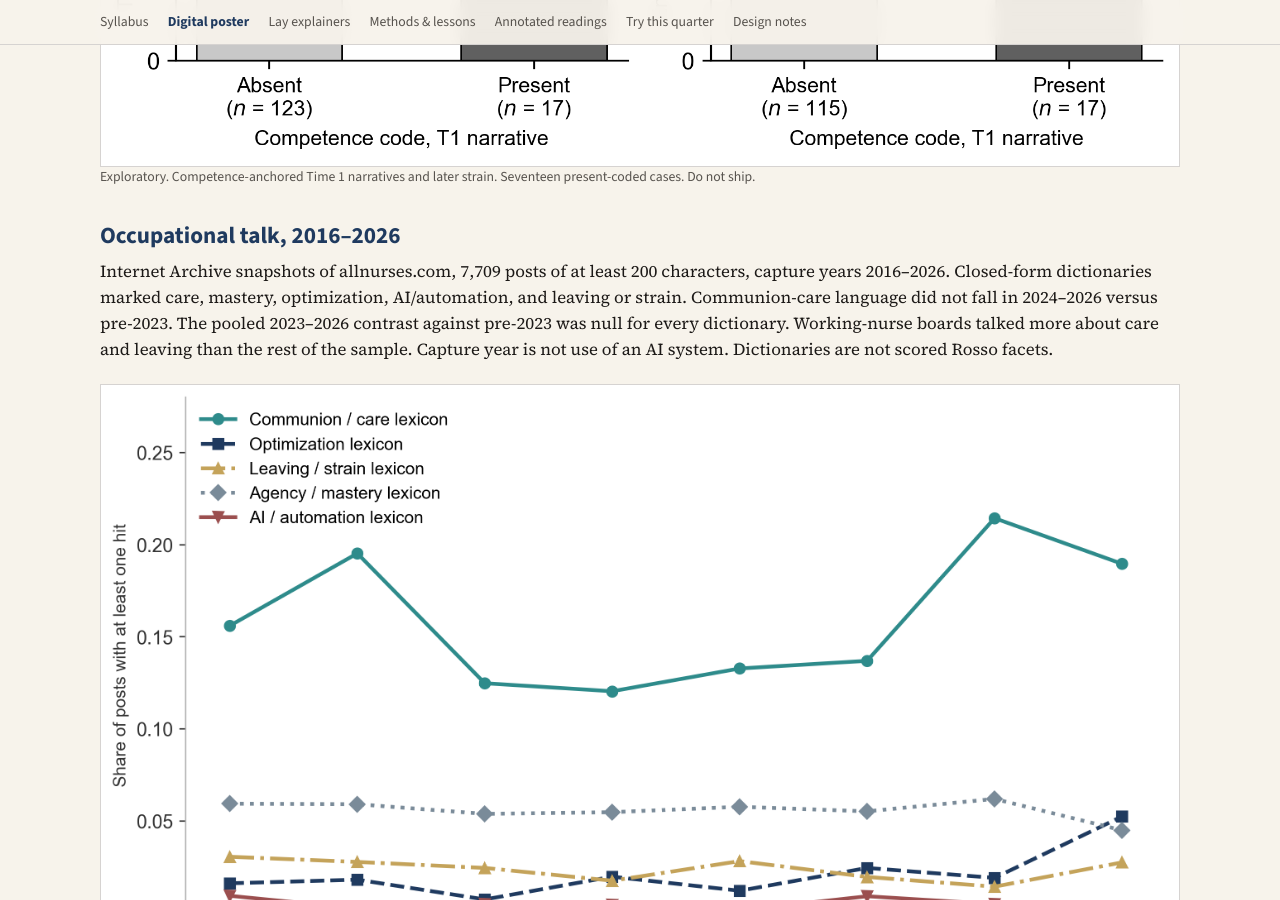
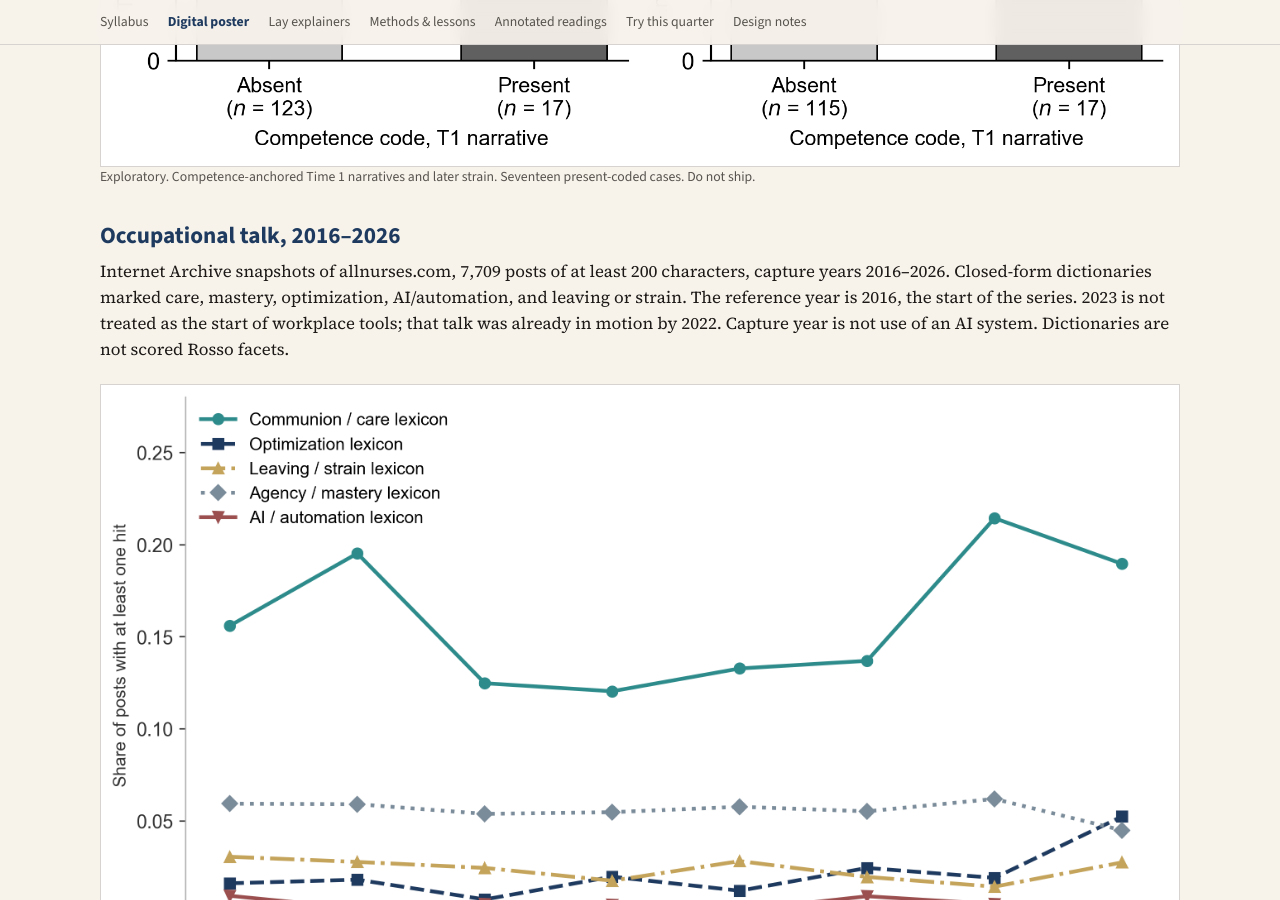
Before and after one commit to mjmonnot/mjmonnot.github.io, a Jekyll site: the page lec-2026/poster.html, which Jekyll copies as it is, in a window 1280 px wide and 900 px high, scrolled down 6442 px. Built offline with Jekyll 4.4.1, drawn with Linux system fonts in a browser that asks for light colours.

Commit message:
Use 2016 as the forum-dictionary reference year on the packet

```diff
--- a/lec-2026/index.html
+++ b/lec-2026/index.html
@@ -86,7 +86,7 @@
       <h3>Exploratory — do not ship</h3>
       <ul class="clean">
         <li>Competence-anchored Time 1 stories and higher Time 2 strain (17 present-coded cases).</li>
-        <li>Forum dictionaries through 2026: care language did not fall in the late-AI window. Capture year is not posted date.</li>
+        <li>Forum dictionaries: contrasts are against 2016, not a 2023 AI start. Capture year is not posted date.</li>
         <li>One-model salience drafts on forum text. Not transfer-validated. Not Rosso gold.</li>
       </ul>
     </div>
--- a/lec-2026/methodology.html
+++ b/lec-2026/methodology.html
@@ -69,7 +69,7 @@
     </div>
     <div class="card">
       <h3>On time</h3>
-      <p>Capture year is not posted date. Posted date is not AI exposure. Hospital adoption is not this writer. The 2023–2026 dictionary nulls are lexical description. They are not a causal AI test.</p>
+      <p>Capture year is not posted date. Posted date is not AI exposure. Hospital adoption is not this writer. Dictionary contrasts use 2016 as the origin year. A 2023 cut is the wrong era start. Lexical description is not a causal AI test.</p>
     </div>
   </div>
 
--- a/lec-2026/poster.html
+++ b/lec-2026/poster.html
@@ -137,7 +137,7 @@
   </figure>
 
   <h2>Occupational talk, 2016–2026</h2>
-  <p>Internet Archive snapshots of allnurses.com, 7,709 posts of at least 200 characters, capture years 2016–2026. Closed-form dictionaries marked care, mastery, optimization, AI/automation, and leaving or strain. Communion-care language did not fall in 2024–2026 versus pre-2023. The pooled 2023–2026 contrast against pre-2023 was null for every dictionary. Working-nurse boards talked more about care and leaving than the rest of the sample. Capture year is not use of an AI system. Dictionaries are not scored Rosso facets.</p>
+  <p>Internet Archive snapshots of allnurses.com, 7,709 posts of at least 200 characters, capture years 2016–2026. Closed-form dictionaries marked care, mastery, optimization, AI/automation, and leaving or strain. The reference year is 2016, the start of the series. 2023 is not treated as the start of workplace tools; that talk was already in motion by 2022. Capture year is not use of an AI system. Dictionaries are not scored Rosso facets.</p>
   <figure>
     <img src="assets/fig_lexicon_year.png" alt="Dictionary hit rates by capture year 2016 to 2026">
     <figcaption>Forum dictionaries by Wayback capture year. Care language does not drop in the late window. Not posted-at. Not Rosso gold.</figcaption>
```
